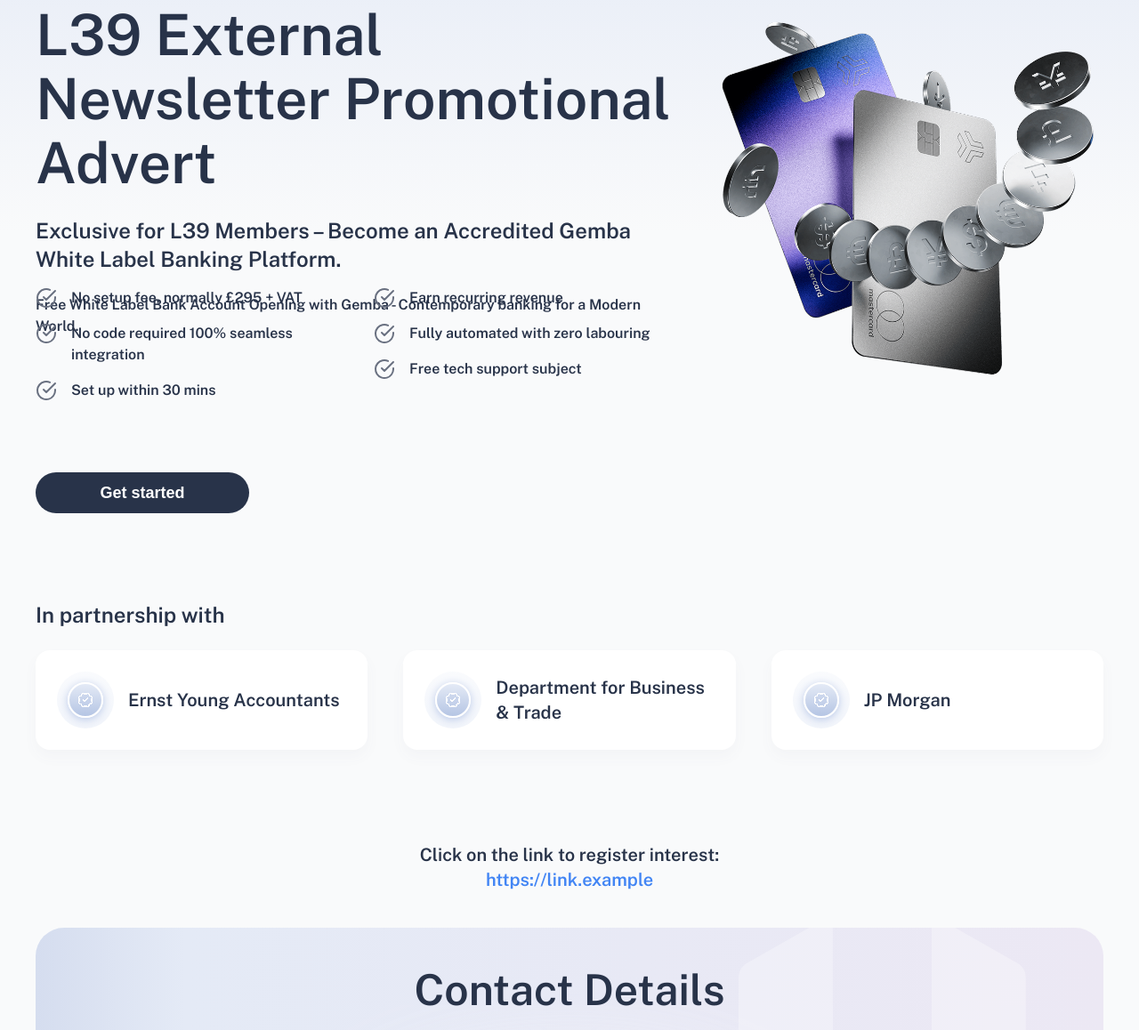
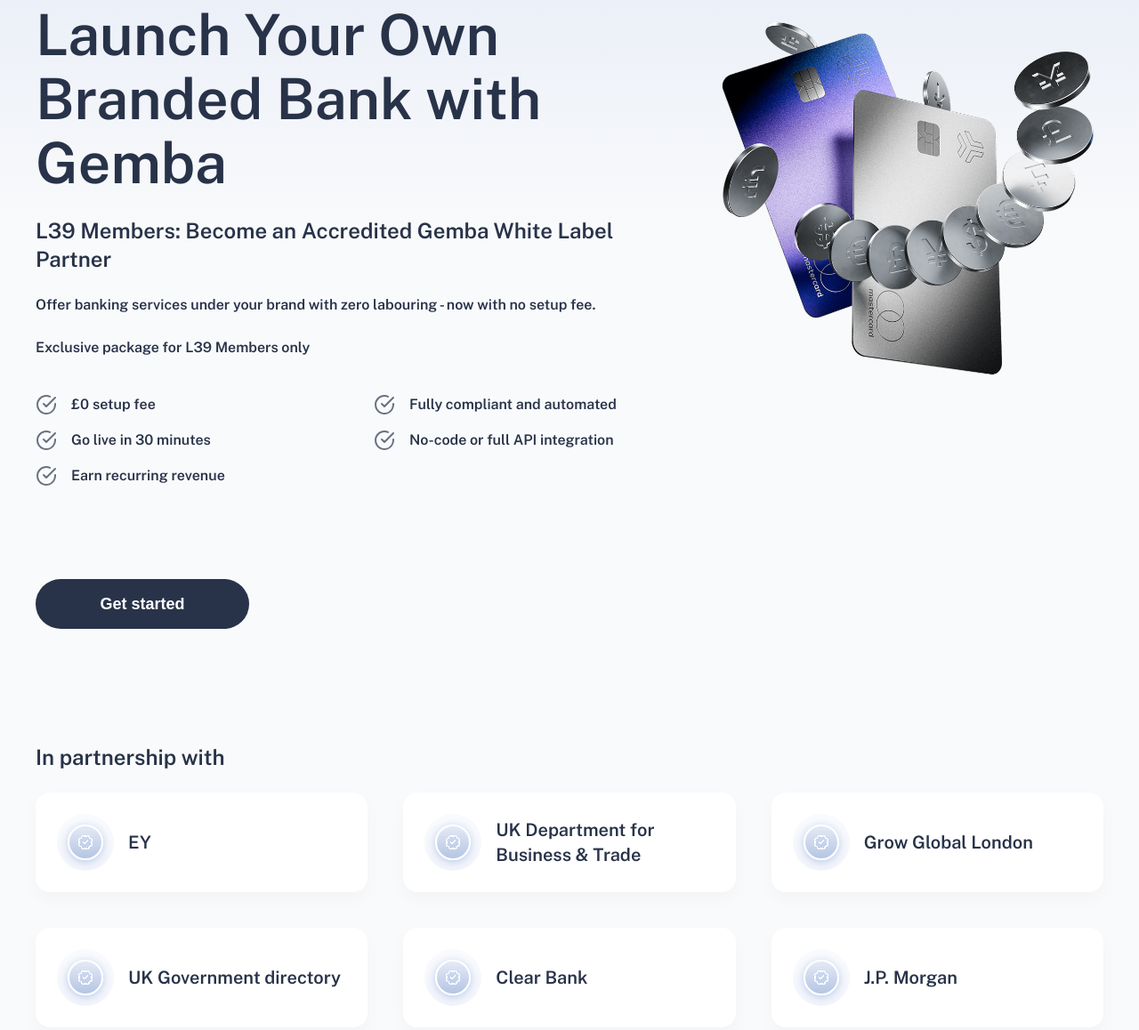
Before and after one commit to AlexeyJersey/gemba-l39-landing-test, a website: page src/index.html in a window 1280 px wide. Shown: the part 141-1299 px from the top of the page at 89% size. Drawn offline with nearby package versions, Linux system fonts and the light colour scheme.

Commit message:
favicon - fixed; content updated

```diff
--- a/src/index.html
+++ b/src/index.html
@@ -8,11 +8,11 @@
   <link rel="preconnect" href="https://fonts.gstatic.com" crossorigin>
   <link href="https://fonts.googleapis.com/css2?family=Public+Sans:wght@600&display=swap" rel="stylesheet">
   <link rel="stylesheet" href="style.css">
-  <link rel="icon" type="image/png" href="assets/favicon/favicon-96x96.png" sizes="96x96" />
-  <link rel="icon" type="image/svg+xml" href="assets/favicon/favicon.svg" />
-  <link rel="shortcut icon" href="assets/favicon/favicon.ico" />
-  <link rel="apple-touch-icon" sizes="180x180" href="assets/favicon/apple-touch-icon.png" />
-  <link rel="manifest" href="assets/favicon/site.webmanifest" />
+  <link rel="icon" type="image/png" href="favicon/favicon-96x96.png" sizes="96x96" />
+  <link rel="icon" type="image/svg+xml" href="favicon/favicon.svg" />
+  <link rel="shortcut icon" href="favicon/favicon.ico" />
+  <link rel="apple-touch-icon" sizes="180x180" href="favicon/apple-touch-icon.png" />
+  <link rel="manifest" href="favicon/site.webmanifest" />
 </head>
 <body>
   <div class="gradient"></div>
@@ -27,20 +27,20 @@
     <div class="hero__container">
       <div class="hero__content">
         <div class="hero__text-block">
-          <h1 class="hero__title">L39 External Newsletter Promotional Advert</h1>
-          <div class="hero__subtitle">Exclusive for L39 Members – Become an Accredited Gemba White Label Banking Platform.</div>
-          <div class="hero__desc">Free White Label Bank Account Opening with Gemba - Contemporary banking for a Modern World.</div>
+          <h1 class="hero__title">Launch Your Own Branded Bank with Gemba</h1>
+          <div class="hero__subtitle">L39 Members: Become an Accredited Gemba White Label Partner</div>
+          <div class="hero__desc">Offer banking services under your brand with zero labouring - now with no setup fee.</div>
+          <div class="hero__desc">Exclusive package for L39 Members only</div>
         </div>
         <div class="hero__features-block">
           <div class="hero__features-col">
-            <div class="hero__feature"><span class="hero__icon-wrap"><img src="assets/check-circle-broken.svg" alt="" class="hero__icon"></span>No setup fee, normally £295 + VAT</div>
-            <div class="hero__feature"><span class="hero__icon-wrap"><img src="assets/check-circle-broken.svg" alt="" class="hero__icon"></span>No code required 100% seamless integration</div>
-            <div class="hero__feature"><span class="hero__icon-wrap"><img src="assets/check-circle-broken.svg" alt="" class="hero__icon"></span>Set up within 30 mins</div>
+            <div class="hero__feature"><span class="hero__icon-wrap"><img src="assets/check-circle-broken.svg" alt="" class="hero__icon"></span>£0 setup fee</div>
+            <div class="hero__feature"><span class="hero__icon-wrap"><img src="assets/check-circle-broken.svg" alt="" class="hero__icon"></span>Go live in 30 minutes</div>
+            <div class="hero__feature"><span class="hero__icon-wrap"><img src="assets/check-circle-broken.svg" alt="" class="hero__icon"></span>Earn recurring revenue</div>
           </div>
           <div class="hero__features-col">
-            <div class="hero__feature"><span class="hero__icon-wrap"><img src="assets/check-circle-broken.svg" alt="" class="hero__icon"></span>Earn recurring revenue</div>
-            <div class="hero__feature"><span class="hero__icon-wrap"><img src="assets/check-circle-broken.svg" alt="" class="hero__icon"></span>Fully automated with zero labouring</div>
-            <div class="hero__feature"><span class="hero__icon-wrap"><img src="assets/check-circle-broken.svg" alt="" class="hero__icon"></span>Free tech support subject</div>
+            <div class="hero__feature"><span class="hero__icon-wrap"><img src="assets/check-circle-broken.svg" alt="" class="hero__icon"></span>Fully compliant and automated</div>
+            <div class="hero__feature"><span class="hero__icon-wrap"><img src="assets/check-circle-broken.svg" alt="" class="hero__icon"></span>No-code or full API integration</div>
           </div>
         </div>
         <button class="hero__btn">Get started</button>
@@ -58,19 +58,37 @@
           <div class="partners__card-icon-bg">
             <img src="assets/check-verified-02.svg" alt="Verified" class="partners__card-icon">
           </div>
-          <div class="partners__card-title">Ernst Young Accountants</div>
+          <div class="partners__card-title">EY</div>
         </div>
         <div class="partners__card">
           <div class="partners__card-icon-bg">
             <img src="assets/check-verified-02.svg" alt="Verified" class="partners__card-icon">
           </div>
-          <div class="partners__card-title">Department for Business & Trade</div>
+          <div class="partners__card-title">UK Department for Business & Trade</div>
         </div>
         <div class="partners__card">
           <div class="partners__card-icon-bg">
             <img src="assets/check-verified-02.svg" alt="Verified" class="partners__card-icon">
           </div>
-          <div class="partners__card-title">JP Morgan</div>
+          <div class="partners__card-title">Grow Global London</div>
+        </div>
+        <div class="partners__card">
+          <div class="partners__card-icon-bg">
+            <img src="assets/check-verified-02.svg" alt="Verified" class="partners__card-icon">
+          </div>
+          <div class="partners__card-title">UK Government directory</div>
+        </div>
+        <div class="partners__card">
+          <div class="partners__card-icon-bg">
+            <img src="assets/check-verified-02.svg" alt="Verified" class="partners__card-icon">
+          </div>
+          <div class="partners__card-title">Clear Bank</div>
+        </div>
+        <div class="partners__card">
+          <div class="partners__card-icon-bg">
+            <img src="assets/check-verified-02.svg" alt="Verified" class="partners__card-icon">
+          </div>
+          <div class="partners__card-title">J.P. Morgan</div>
         </div>
       </div>
     </div>
@@ -84,7 +102,7 @@
     <div class="contact-form-bg">
       <img src="assets/gemba-bg.svg" alt="" class="contact-form-bg-svg">
       <form class="contact-form">
-        <h2 class="contact-form__title">Contact Details</h2>
+        <h2 class="contact-form__title">Register Your Interest</h2>
         <div class="contact-form__fields">
           <div class="contact-form__row">
             <div class="contact-form__field">
@@ -106,10 +124,16 @@
               <input type="text" id="phone" name="phone" placeholder="i.e. +44 (xxx) xxxx xxxx">
             </div>
           </div>
-          <div class="contact-form__row contact-form__row--full">
-            <div class="contact-form__field contact-form__field--full">
+          <!-- <div class="contact-form__row contact-form__row--full"> -->
+          <div class="contact-form__row">
+            <!-- <div class="contact-form__field contact-form__field--full"> -->
+            <div class="contact-form__field">
               <label for="clients">Number of clients</label>
               <input type="text" id="clients" name="clients" placeholder="Number of clients">
+            </div>
+            <div class="contact-form__field">
+              <label for="clients">Title</label>
+              <input type="text" id="title" name="title" placeholder="i.e. CEO">
             </div>
           </div>
         </div>
--- a/src/style.css
+++ b/src/style.css
@@ -101,7 +101,6 @@
 
 .hero__container {
   width: 1200px;
-  height: 544px;
   display: flex;
   flex-direction: row;
   align-items: flex-start;
@@ -110,7 +109,6 @@
 
 .hero__content {
   width: 720px;
-  height: 544px;
   display: flex;
   flex-direction: column;
   align-items: flex-start;
@@ -123,7 +121,6 @@
   align-items: flex-start;
   gap: 24px;
   width: 720px;
-  height: 280px;
 }
 
 .hero__title {
@@ -261,6 +258,7 @@
   align-items: center;
   gap: 40px;
   width: 1200px;
+  flex-wrap: wrap;
 }
 
 .partners__card {
```
